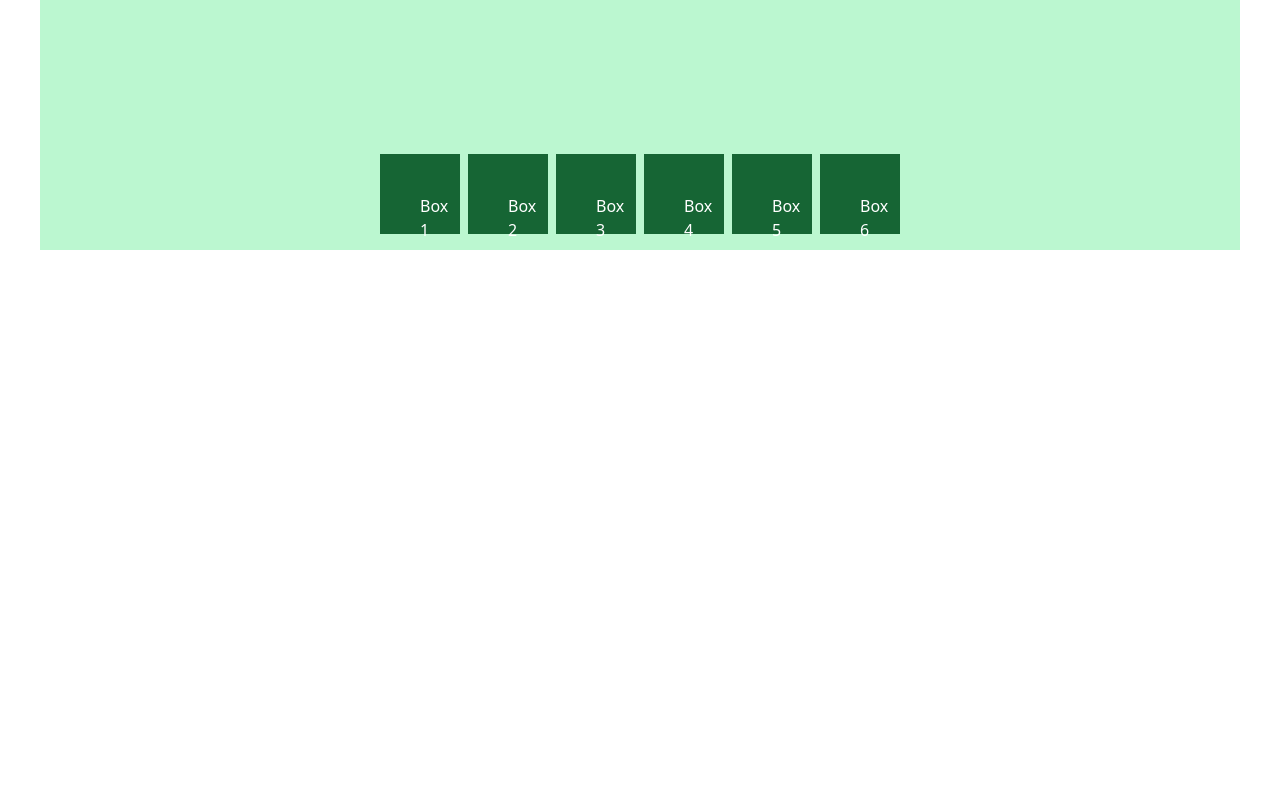
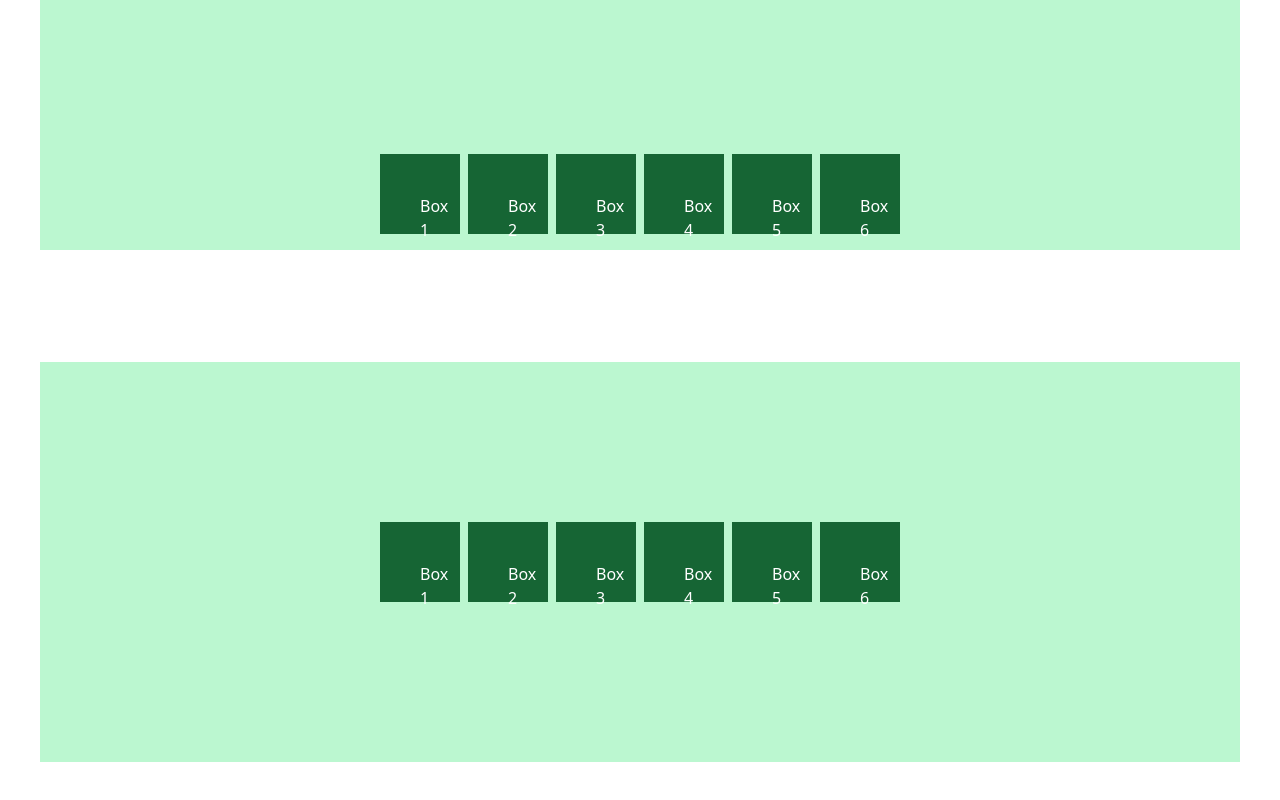
Before and after one commit to Mareola-Mabs/Learning-Tailwind-CSS, a plain HTML site: page flex/index.html in a window 1280 px wide. Shown: the part 4686-5486 px from the top of the page. Before the commit the page ends 4976 px from the top, so only its background shows below. Drawn offline with nearby package versions, Linux system fonts and the light colour scheme.

Commit message:
feat: add flex wrap reverse

```diff
--- a/flex/index.html
+++ b/flex/index.html
@@ -137,6 +137,16 @@
         <div class="bg-green-800 p-10 text-white w-20 h-20">Box 6</div>
     </div>
 
+    <!-- Flex wrap reverse -->
+    <div class="bg-green-200 p-4 m-10 flex flex-row justify-center gap-2 h-[50vh] items-center flex-wrap-reverse">
+        <div class="bg-green-800 p-10 text-white w-20 h-20">Box 1</div>
+        <div class="bg-green-800 p-10 text-white w-20 h-20">Box 2</div>
+        <div class="bg-green-800 p-10 text-white w-20 h-20">Box 3</div>
+        <div class="bg-green-800 p-10 text-white w-20 h-20">Box 4</div>
+        <div class="bg-green-800 p-10 text-white w-20 h-20">Box 5</div>
+        <div class="bg-green-800 p-10 text-white w-20 h-20">Box 6</div>
+    </div>
+
 
 
 
```
